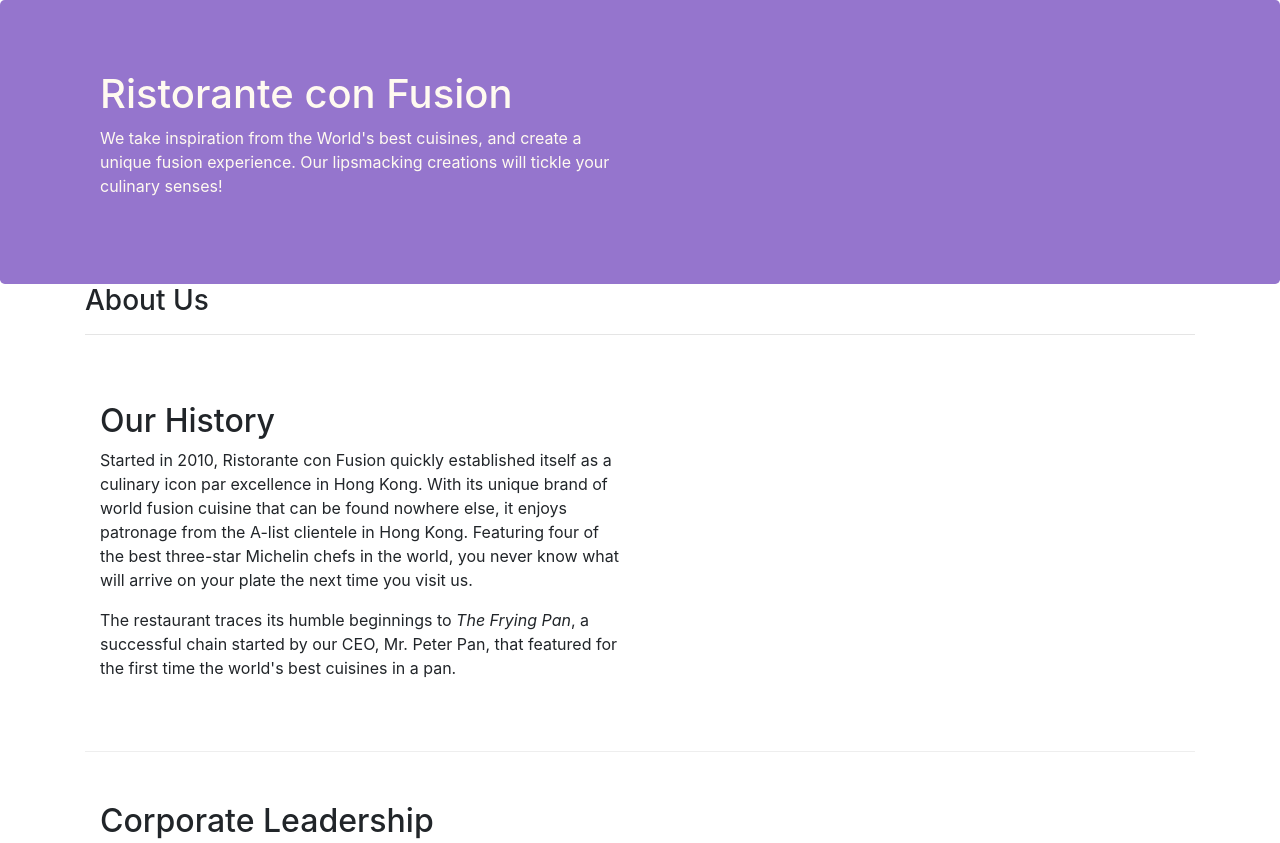
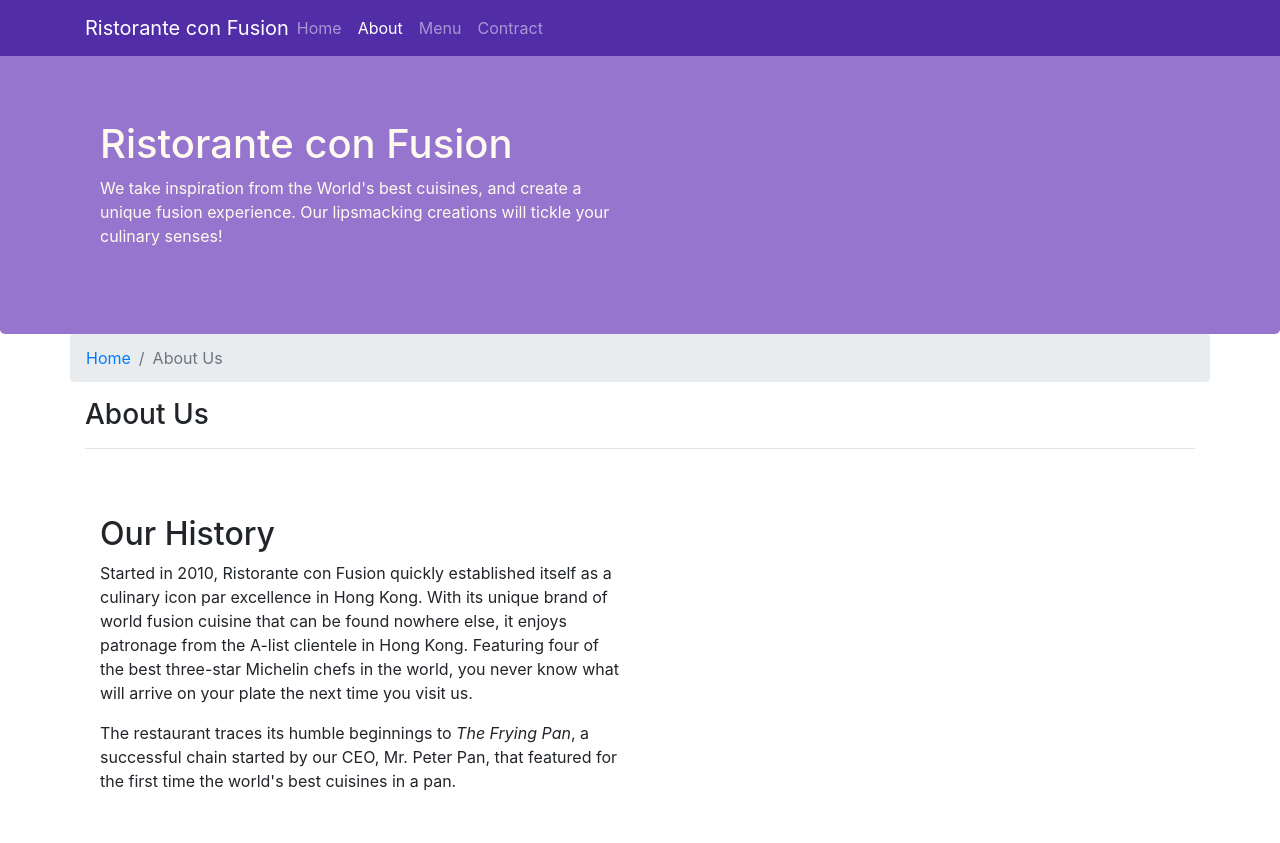
Before and after one commit to barankundakci/coursera-bootsrap-4, a website: page aboutus.html in a window 1280 px wide. Shown: the top 843 px of the page. Drawn offline with nearby package versions, Linux system fonts and the light colour scheme.

Commit message:
Navbar-Breadcrumb initalize

```diff
--- a/aboutus.html
+++ b/aboutus.html
@@ -14,6 +14,22 @@
 </head>
 
 <body>
+    <nav class="navbar navbar-dark navbar-expand-sm fixed-top">
+        <div class="container">
+            <button class="navbar-toggler" type="button" data-toggle="collapse" data-target="#Navbar">
+                <span class="navbar-toggler-icon"></span>
+            </button>
+            <a class="navbar-brand mr-auto" href="./index.html">Ristorante con Fusion</a> <!-- Logo falan--->
+            <div class="collapse navbar-collapse" id="Navbar">
+                <ul class="navbar-nav mr-auto">
+                    <li class="nav-item"><a class="nav-link" href="./index.html">Home</a></li>
+                    <li class="nav-item active"><a class="nav-link" href="./aboutus.html">About</a></li>
+                    <li class="nav-item"><a class="nav-link" href="#">Menu</a></li>
+                    <li class="nav-item"><a class="nav-link" href="#">Contract</a></li>
+             </ul>
+            </div>
+        </div>
+    </nav>
 
     <header class="jumbotron">
         <div class="container">
@@ -30,11 +46,14 @@
 
     <div class="container">
         <div class="row">
+            <ol class="col-12 breadcrumb">
+                <li class="breadcrumb-item"><a href="./index.html">Home</a></li>
+                <li class="breadcrumb-item active">About Us</li>
+            </ol>
             <div class="col-12">
                <h3>About Us</h3>
                <hr>
             </div>
-            <div class="col-12 col-sm"></div>
         </div>
 
         <div class="row row-content">
@@ -78,7 +97,7 @@
                 <div class="col-4 offset-1 col-sm-2">
                     <h5>Links</h5>
                     <ul class="list-unstyled">
-                        <li><a href="#">Home</a></li>
+                        <li><a href="./index.html">Home</a></li>
                         <li><a href="#">About</a></li>
                         <li><a href="#">Menu</a></li>
                         <li><a href="#">Contact</a></li>
--- a/css/styles.css
+++ b/css/styles.css
@@ -28,3 +28,12 @@
   margin: 0px;
   color: #0f0f0f;
 }
+
+body {
+  padding: 50px 0px 0px 0px;
+  z-index: 0;
+}
+
+.navbar-dark {
+  background-color: #512da8;
+}
```
Also changed, not shown: index.html (+17 -1 lines).
